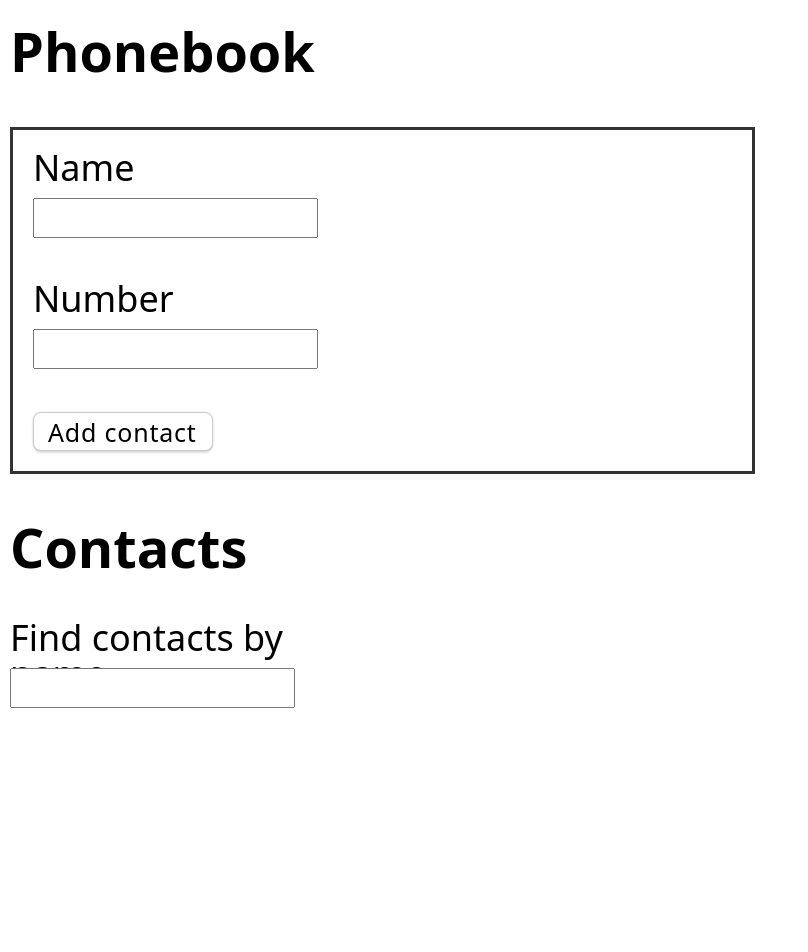
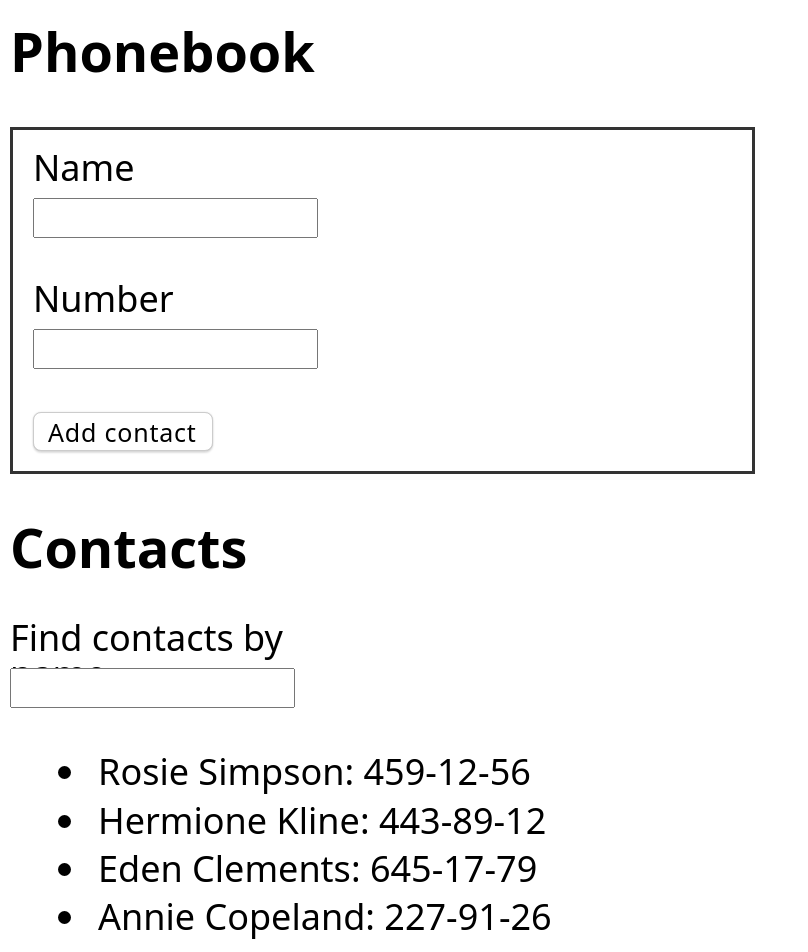
Before and after one commit to itstoreall/goit-react-hw-02-phonebook, a React (Create React App) app: page / in a window 1280 px wide. Shown: the top 952 px of the page, without its empty margins (0-808 px from the left). Before the commit the page ends 800 px from the top, so only its background shows below. Built offline with nearby package versions, Linux system fonts and the light colour scheme.

Commit message:
adds a baseData

```diff
--- a/src/App.js
+++ b/src/App.js
@@ -1,23 +1,19 @@
 import React, { useState } from 'react';
 import Form from './components/PhonebookForm';
 import ContactList from './components/ContactList';
+import baseData from './components/Data/baseData.json';
 import { wrapper, title, subtitle } from './App.module.scss';
 
-// const state = {
-//   contacts: [],
-//   name: '',
-// };
-
 const App = () => {
-  const [contacts, setContacts] = useState([]);
+  const [contacts, setContacts] = useState(baseData);
   const [filter, setFilter] = useState('');
   const [name, setName] = useState('');
   const [number, setNumber] = useState('');
 
-  // Записывает значение инпута в стейт
+  // Записывает значения инпута в стейт
   const handleInputChange = e => {
     const { name, value } = e.target;
-    console.log(value);
+
     switch (name) {
       case 'name':
         setName(value);
@@ -33,15 +29,16 @@
     }
   };
 
+  // Добавление нового контакта в стате
+  const handleSubmit = newContact => {
+    setContacts(prevState => [newContact, ...prevState]);
+  };
+
+  // Фильтрация контактов
   const normalizedFilter = filter.toLowerCase();
   const filteredContacts = contacts.filter(contact =>
     contact.name.toLowerCase().includes(normalizedFilter),
   );
-
-  const handleSubmit = newContact => {
-    console.log(newContact);
-    setContacts(prevState => [newContact, ...prevState]);
-  };
 
   return (
     <div className={wrapper}>
--- /dev/null
+++ b/src/components/Data/baseData.json
@@ -0,0 +1,6 @@
+[
+  { "id": "id-1", "name": "Rosie Simpson", "number": "459-12-56" },
+  { "id": "id-2", "name": "Hermione Kline", "number": "443-89-12" },
+  { "id": "id-3", "name": "Eden Clements", "number": "645-17-79" },
+  { "id": "id-4", "name": "Annie Copeland", "number": "227-91-26" }
+]
```
